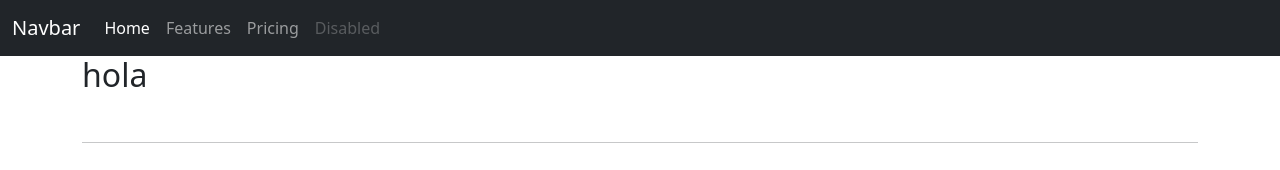
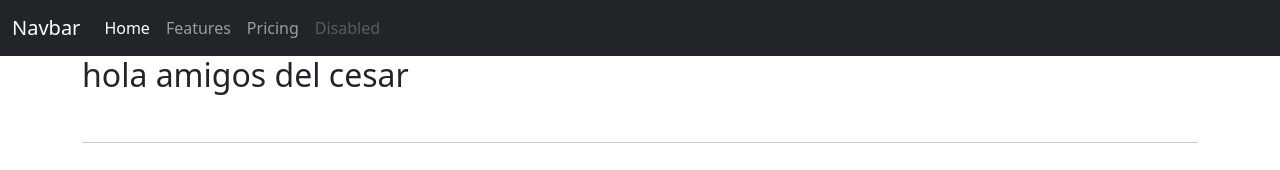
Before and after one commit to vmauricioar-spec/desarrollo-web, a plain HTML site: page index.html in a window 1280 px wide. Drawn offline with nearby package versions, Linux system fonts and the light colour scheme; no server answers.

Commit message:
colocacion nombre

```diff
--- a/index.html
+++ b/index.html
@@ -30,7 +30,7 @@
 </nav>
 
 <div class="container">
-  <h2>hola</h2>
+  <h2>hola amigos del cesar</h2>
     <br/>
     <h1 id="pais_name"> </h1>
     <hr/>
```
